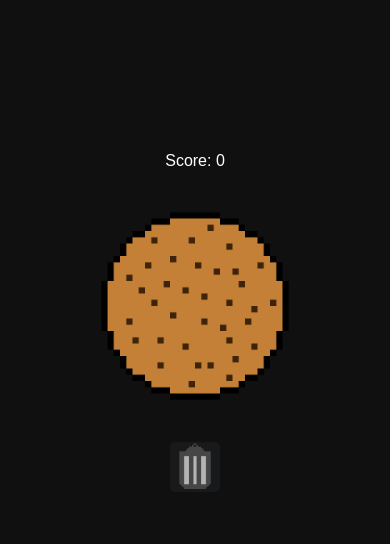
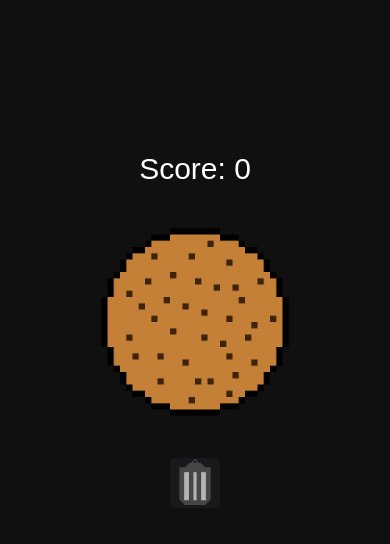
Before and after one commit to KabukzDev/projectclicker, a plain HTML site: page classic.html in a window 390 px wide. Drawn offline with Linux system fonts and the light colour scheme.

Commit message:
Update classic.html

```diff
--- a/classic.html
+++ b/classic.html
@@ -43,15 +43,6 @@
        width: 50px;
        height: 50px;
      }
-
-      @media only screen and (max-width: 600px) {
-
-        #score {
-          font-size: 16px;
-        }
-
-     }
-
     </style>
   </head>
   <body>
```
